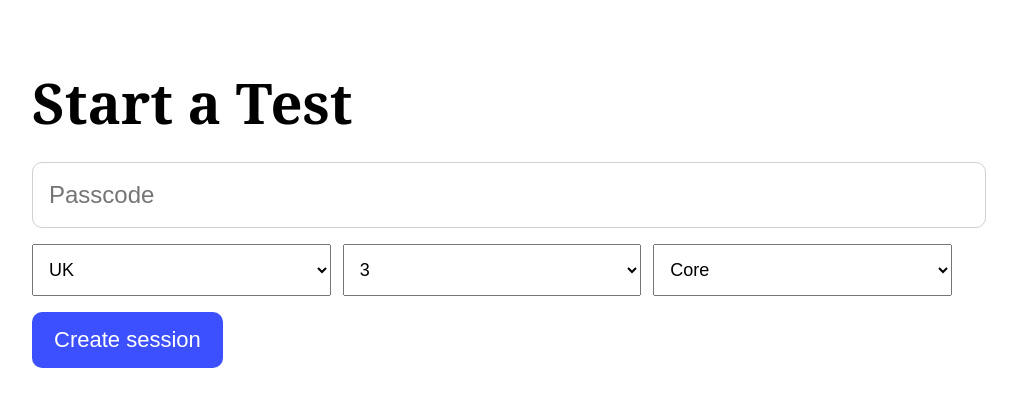
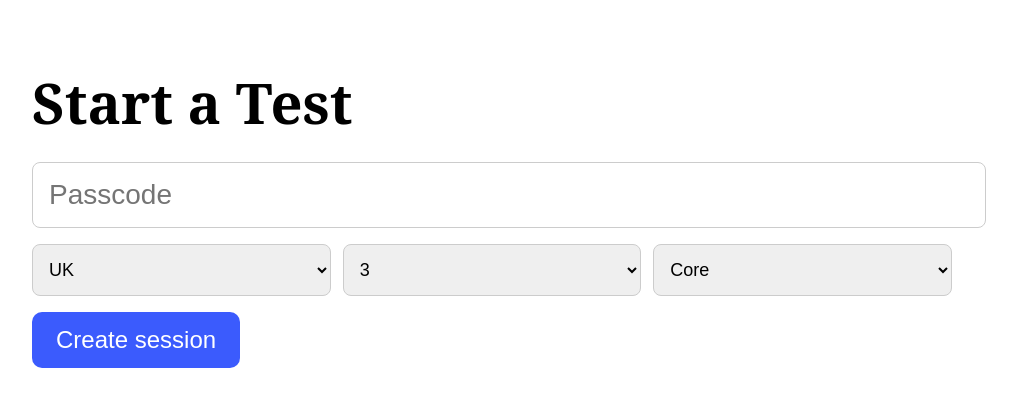
Before and after one commit to wigsbury-ui/evalent.io, a Next.js app: page /start in a window 1280 px wide. Shown: the top 406 px of the page, without its empty margins (148-1165 px from the left). Built offline with nearby package versions, Linux system fonts and the light colour scheme.

Commit message:
Update page.tsx

```diff
--- a/app/start/page.tsx
+++ b/app/start/page.tsx
@@ -1,3 +1,31 @@
+// app/start/page.tsx
+import { Suspense } from "react";
+
+export const dynamic = "force-dynamic"; // avoid static prerender of a page that uses useSearchParams
+export const revalidate = 0;
+
+function Loading() {
+  return (
+    <main style={{ maxWidth: 920, margin: "72px auto", padding: "0 24px" }}>
+      <h1 style={{ fontSize: 56, lineHeight: 1.1, marginBottom: 28 }}>Start a Test</h1>
+      <div>Loading…</div>
+    </main>
+  );
+}
+
+function PageShell() {
+  return (
+    <Suspense fallback={<Loading />}>
+      <StartForm />
+    </Suspense>
+  );
+}
+
+export default function Page() {
+  return <PageShell />;
+}
+
+/* -------------------- Client component -------------------- */
 "use client";
 
 import * as React from "react";
@@ -13,7 +41,7 @@ const MODES: { value: Mode; label: string }[] = [
   { value: "hard", label: "Hard" },
 ];
 
-export default function StartPage() {
+export function StartForm() {
   const router = useRouter();
   const sp = useSearchParams();
 
@@ -24,22 +52,20 @@ export default function StartPage() {
   const [err, setErr] = React.useState<string>("");
   const [loading, setLoading] = React.useState(false);
 
-  // allow prefill: /start?programme=UK&grade=3&mode=core
+  // Allow prefill by URL: /start?programme=UK&grade=3&mode=core
   React.useEffect(() => {
-    const p = (sp.get("programme") || "").toUpperCase();
+    const p = (sp.get("programme") || "").trim().toUpperCase();
     const g = (sp.get("grade") || "").trim();
     const m = (sp.get("mode") || "").trim().toLowerCase() as Mode;
-
-    if (p && PROGRAMMES.includes(p as any)) setProgramme(p);
-    if (g && GRADES.includes(g as any)) setGrade(g);
-    if (["core", "easy", "hard"].includes(m)) setMode(m);
+    if (p && (PROGRAMMES as readonly string[]).includes(p)) setProgramme(p);
+    if (g && (GRADES as readonly string[]).includes(g)) setGrade(g);
+    if (m && (["core", "easy", "hard"] as const).includes(m)) setMode(m);
   }, [sp]);
 
   const onSubmit = async (e: React.FormEvent) => {
     e.preventDefault();
     setErr("");
     setLoading(true);
-
     try {
       const qs = new URLSearchParams({
         passcode,
@@ -51,13 +77,14 @@ export default function StartPage() {
       const res = await fetch(`/api/start?${qs}`, { cache: "no-store" });
       const data = await res.json();
 
-      if (!res.ok || !data?.ok || !data?.session?.token) {
+      if (!res.ok || !data?.ok || !data?.token) {
         setErr(data?.error || "start_failed");
         return;
       }
 
-      router.push(`/run?t=${encodeURIComponent(data.session.token)}`);
-    } catch {
+      // Navigate to runner with token
+      router.push(`/run?t=${encodeURIComponent(data.token)}`);
+    } catch (e: any) {
       setErr("start_failed");
     } finally {
       setLoading(false);
@@ -66,9 +93,7 @@ export default function StartPage() {
 
   return (
     <main style={{ maxWidth: 920, margin: "72px auto", padding: "0 24px" }}>
-      <h1 style={{ fontSize: 56, lineHeight: 1.1, marginBottom: 28 }}>
-        Start a Test
-      </h1>
+      <h1 style={{ fontSize: 56, lineHeight: 1.1, marginBottom: 28 }}>Start a Test</h1>
 
       <form onSubmit={onSubmit}>
         <input
@@ -80,28 +105,20 @@ export default function StartPage() {
           style={{
             width: "100%",
             height: 64,
-            fontSize: 24,
+            fontSize: 28,
             padding: "0 16px",
-            borderRadius: 10,
-            border: "1px solid #d0d0d0",
-            outline: "none",
+            borderRadius: 8,
+            border: "1px solid #ccc",
             marginBottom: 16,
           }}
         />
 
-        <div
-          style={{
-            display: "grid",
-            gridTemplateColumns: "1fr 1fr 1fr",
-            gap: 12,
-            marginBottom: 16,
-          }}
-        >
+        <div style={{ display: "grid", gridTemplateColumns: "1fr 1fr 1fr", gap: 12, marginBottom: 16 }}>
           <select
             value={programme}
             onChange={(e) => setProgramme(e.target.value)}
             aria-label="Programme"
-            style={{ height: 52, fontSize: 18, padding: "0 12px" }}
+            style={{ height: 52, fontSize: 18, borderRadius: 8, border: "1px solid #ccc", padding: "0 12px" }}
           >
             {PROGRAMMES.map((p) => (
               <option key={p} value={p}>
@@ -114,7 +131,7 @@ export default function StartPage() {
             value={grade}
             onChange={(e) => setGrade(e.target.value)}
             aria-label="Grade"
-            style={{ height: 52, fontSize: 18, padding: "0 12px" }}
+            style={{ height: 52, fontSize: 18, borderRadius: 8, border: "1px solid #ccc", padding: "0 12px" }}
           >
             {GRADES.map((g) => (
               <option key={g} value={g}>
@@ -127,7 +144,7 @@ export default function StartPage() {
             value={mode}
             onChange={(e) => setMode(e.target.value as Mode)}
             aria-label="Mode"
-            style={{ height: 52, fontSize: 18, padding: "0 12px" }}
+            style={{ height: 52, fontSize: 18, borderRadius: 8, border: "1px solid #ccc", padding: "0 12px" }}
           >
             {MODES.map((m) => (
               <option key={m.value} value={m.value}>
@@ -141,13 +158,13 @@ export default function StartPage() {
           type="submit"
           disabled={loading}
           style={{
-            background: "#3d50ff",
-            color: "#fff",
+            background: "#3b5bfd",
+            color: "white",
             border: "none",
             height: 56,
-            padding: "0 22px",
+            padding: "0 24px",
             borderRadius: 10,
-            fontSize: 22,
+            fontSize: 24,
             cursor: "pointer",
             opacity: loading ? 0.7 : 1,
           }}
@@ -156,8 +173,8 @@ export default function StartPage() {
         </button>
       </form>
 
-      {!!err && (
-        <div style={{ marginTop: 16, color: "#8b1d1d", fontSize: 18 }}>
+      {err && (
+        <div style={{ color: "#8b1c1c", marginTop: 18, fontSize: 18 }}>
           {err}
         </div>
       )}
```
